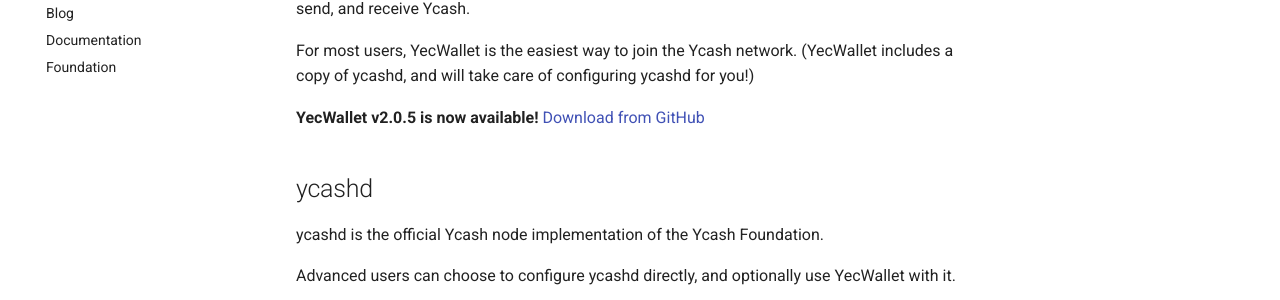
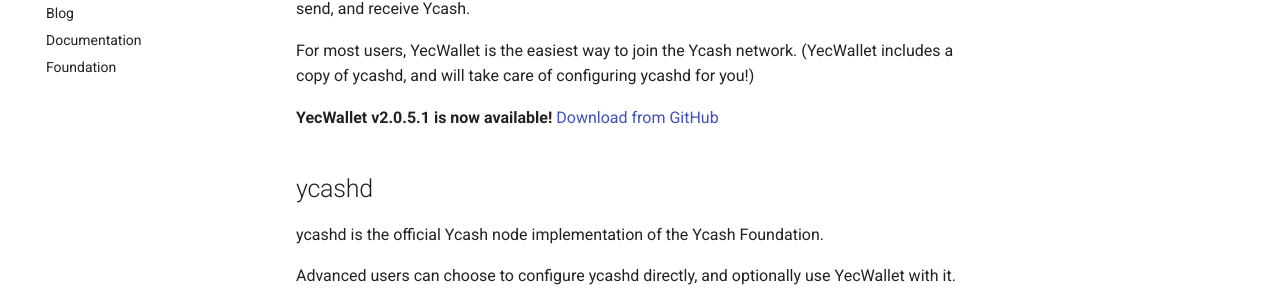
Before and after one commit to ycashfoundation/ycash-website, an MkDocs documentation site: the page built from docs/download.md, in a window 1280 px wide and 900 px high. Shown: the part 260-560 px from the top of the window. Built offline with MkDocs 1.6.1 and Material for MkDocs 9.7.7, drawn with Linux system fonts in a browser that asks for light colours.

Commit message:
Update download links

```diff
--- a/docs/download.md
+++ b/docs/download.md
@@ -6,7 +6,7 @@
 
 For most users, YecWallet is the easiest way to join the Ycash network. (YecWallet includes a copy of ycashd, and will take care of configuring ycashd for you!)
 
-**YecWallet v2.0.5 is now available!** [Download from GitHub](https://github.com/ycashfoundation/ycash/releases/tag/2.0.5)
+**YecWallet v2.0.5.1 is now available!** [Download from GitHub](https://github.com/ycashfoundation/yecwallet/releases)
 
 ## ycashd
 
```
